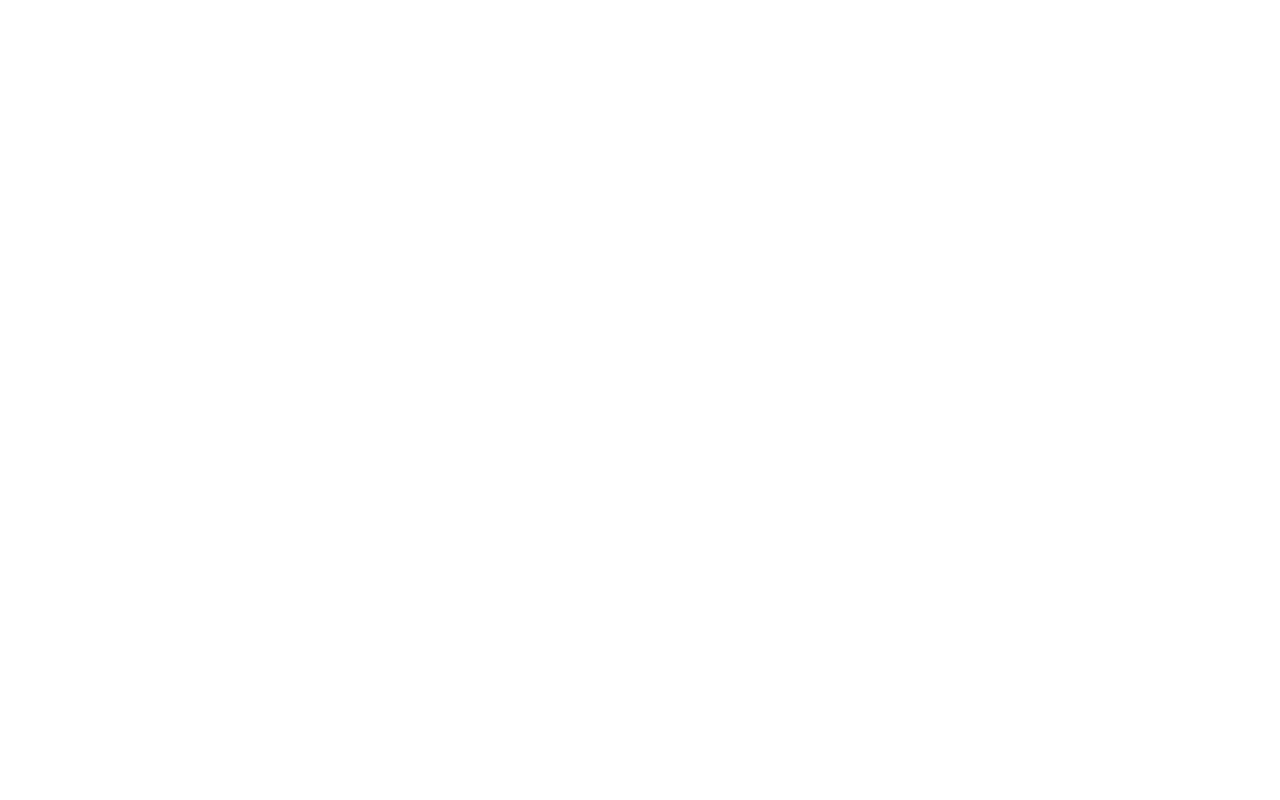
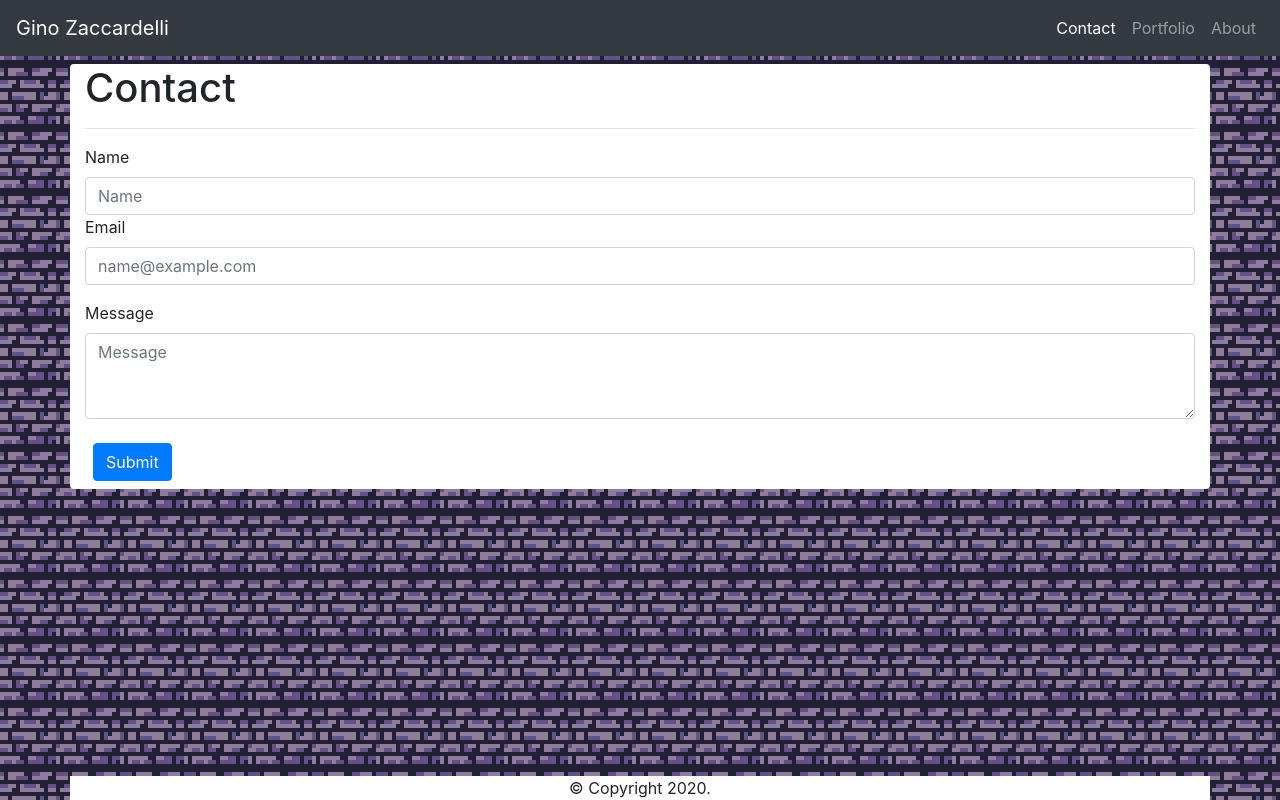
Before and after one commit to Toomuchbob/Responsive-Portfolio, a plain HTML site: page contact.html in a window 1280 px wide. Drawn offline with nearby package versions, Linux system fonts and the light colour scheme.

Commit message:
added contact page and made a few alterations to information on pages

```diff
--- a/contact.html
+++ b/contact.html
@@ -0,0 +1,76 @@
+<!doctype html>
+<html lang="en">
+
+    <head>
+        <!-- Required meta tags -->
+        <meta charset="utf-8">
+        <meta name="viewport" content="width=device-width, initial-scale=1, shrink-to-fit=no">
+
+        <!-- Bootstrap CSS -->
+        <link rel="stylesheet" href="https://stackpath.bootstrapcdn.com/bootstrap/4.5.0/css/bootstrap.min.css" integrity="sha384-9aIt2nRpC12Uk9gS9baDl411NQApFmC26EwAOH8WgZl5MYYxFfc+NcPb1dKGj7Sk" crossorigin="anonymous">
+
+        <!-- Custom Stylesheet -->
+        <link rel="stylesheet" href="Assets/style.css">
+
+        <title>Gino Zaccardelli</title>
+    </head>
+
+    <body>
+
+    <nav class="navbar navbar-expand-lg navbar-dark bg-dark">
+        <a class="navbar-brand" href="index.html">Gino Zaccardelli</a>
+        <button class="navbar-toggler" type="button" data-toggle="collapse" data-target="#navbarNav" aria-controls="navbarNav" aria-expanded="false" aria-label="Toggle navigation">
+            <span class="navbar-toggler-icon"></span>
+        </button>
+        <div class="collapse navbar-collapse" id="navbarNav">
+            <ul class="navbar-nav ml-auto">
+            <li class="nav-item active">
+                <a class="nav-link" href="contact.html">Contact <span class="sr-only">(current)</span></a>
+            </li>
+            <li class="nav-item">
+                <a class="nav-link" href="portfolio.html">Portfolio</a>
+            </li>
+            <li class="nav-item">
+                <a class="nav-link" href="index.html">About</a>
+            </li>
+            </ul>
+        </div>
+    </nav>
+
+        <main class="container rounded mt-2">
+            <div class="row">
+                <div class="col-12">
+                    <h1>Contact</h1>
+                    <hr>
+                    <form action="mailto:zaccardelli.gino@gmail.com" method="GET" enctype="text/plain">
+                        <div class="form-group">
+                        <label for="nameInput">Name</label>
+                        <input type="text" class="form-control" id="nameInput" placeholder="Name">
+                        <label for="emailInput">Email</label>
+                        <input type="email" class="form-control" id="emailInput" placeholder="name@example.com">
+                        </div>
+                        <div class="form-group">
+                            <label for="msgInput">Message</label>
+                            <textarea class="form-control" id="msgInput" rows="3" placeholder="Message"></textarea>
+                        </div>
+                        <button type="submit" class="btn btn-primary m-2">Submit</button>
+                    </form>
+                </div>
+            </div>
+        </main>
+
+        <footer class="footer text-center">
+            <div class="container">
+                &copy; Copyright 2020.
+            </div>
+        </footer>
+
+        <!-- Optional JavaScript -->
+        <!-- jQuery first, then Popper.js, then Bootstrap JS -->
+        <script src="https://code.jquery.com/jquery-3.5.1.slim.min.js" integrity="sha384-DfXdz2htPH0lsSSs5nCTpuj/zy4C+OGpamoFVy38MVBnE+IbbVYUew+OrCXaRkfj" crossorigin="anonymous"></script>
+        <script src="https://cdn.jsdelivr.net/npm/popper.js@1.16.0/dist/umd/popper.min.js" integrity="sha384-Q6E9RHvbIyZFJoft+2mJbHaEWldlvI9IOYy5n3zV9zzTtmI3UksdQRVvoxMfooAo" crossorigin="anonymous"></script>
+        <script src="https://stackpath.bootstrapcdn.com/bootstrap/4.5.0/js/bootstrap.min.js" integrity="sha384-OgVRvuATP1z7JjHLkuOU7Xw704+h835Lr+6QL9UvYjZE3Ipu6Tp75j7Bh/kR0JKI" crossorigin="anonymous"></script>
+
+    </body>
+
+</html>
```
Also changed, not shown: index.html (+5 -7 lines), portfolio.html (+8 -8 lines).
